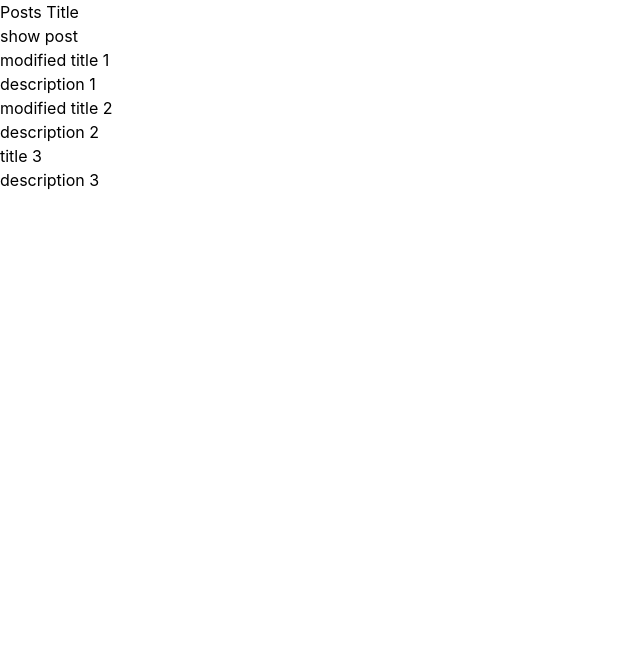
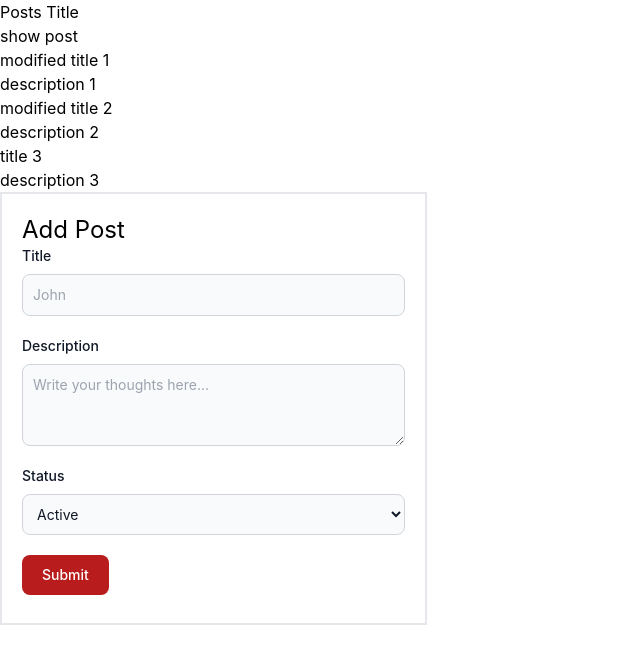
Before and after one commit to shiyas03/react-app, a React (Create React App) app: page / in a window 1280 px wide. Shown: the top 664 px of the page, without its empty margins (0-640 px from the left). Built offline with nearby package versions, Linux system fonts and the light colour scheme.

Commit message:
handle Form input Elements in Controlled Components

```diff
--- /dev/null
+++ b/src/components/add-post/add-post.js
@@ -0,0 +1,54 @@
+import { Component } from "react";
+
+class AddPost extends Component {
+
+    state = {
+        title: '',
+        description: '',
+        status: ''
+    }
+
+    addPostHandler = (e) => {
+        e.preventDefault();
+        console.log(this.state)
+     }
+
+    textChange = (field, e) => {
+        this.setState({
+            [field]: e.target.value
+        })
+    }
+
+    render() {
+        return (
+            <div className="p-5 w-1/3 border-2">
+                <h2 className="text-2xl">Add Post</h2>
+                <form className="space-y-5" onSubmit={this.addPostHandler}>
+                    <div>
+                        <div>
+                            <label className="block mb-2 text-sm font-medium text-gray-900">Title</label>
+                            <input type="text" value={this.state.title} onChange={this.textChange.bind(this, 'title')} id="" className="bg-gray-50 border border-gray-300 text-gray-900 text-sm rounded-lg focus:ring-blue-500 focus:border-blue-500 block w-full p-2.5" placeholder="John" required />
+                        </div>
+                    </div>
+                    <div>
+                        <label className="block mb-2 text-sm font-medium text-gray-900">Description</label>
+                        <textarea id="" value={this.state.description} onChange={this.textChange.bind(this,'description')} rows="3" className="block p-2.5 w-full text-sm text-gray-900 bg-gray-50 rounded-lg border border-gray-300 focus:ring-blue-500 focus:border-blue-500" placeholder="Write your thoughts here..."></textarea>
+
+                    </div>
+                    <div>
+                        <label className="block mb-2 text-sm font-medium text-gray-900">Status</label>
+                        <select id="" value={this.state.status} onChange={this.textChange.bind(this, 'status')} className="bg-gray-50 border border-gray-300 text-gray-900 text-sm rounded-lg focus:ring-blue-500 focus:border-blue-500 block w-full p-2.5">
+                            <option value="active">Active</option>
+                            <option value="inactive">Inactive</option>
+                        </select>
+                    </div>
+                    <div>
+                        <button type="submit" className="focus:outline-none text-white bg-red-700 hover:bg-red-800 focus:ring-4 focus:ring-red-300 font-medium rounded-lg text-sm px-5 py-2.5 me-2 mb-2">Submit</button>
+                    </div>
+                </form>
+            </div>
+        )
+    }
+}
+
+export default AddPost;
--- a/src/components/posts/posts.js
+++ b/src/components/posts/posts.js
@@ -1,5 +1,6 @@
 import { Component } from 'react'
 import SinglePost from '../single-post/single-post';
+import AddPost from '../add-post/add-post';
 
 class Posts extends Component {
 
@@ -34,11 +35,11 @@ class Posts extends Component {
     }
 
     getPosts() {
-        let posts = this.state.posts.map((post) => {
-            return (
-                <SinglePost title={post.title} description={post.description} />
-            )
-        })
+        // let posts = this.state.posts.map((post) => {
+        //     return (
+        //         <SinglePost title={post.title} description={post.description} />
+        //     )
+        // })
         return (
             // <div>{posts}</div>
             <div>{
@@ -88,7 +89,9 @@ class Posts extends Component {
                 </div>)} */}
 
                 {this.getPosts()}
+                <AddPost />
             </div>
+
         )
     }
 }
```
